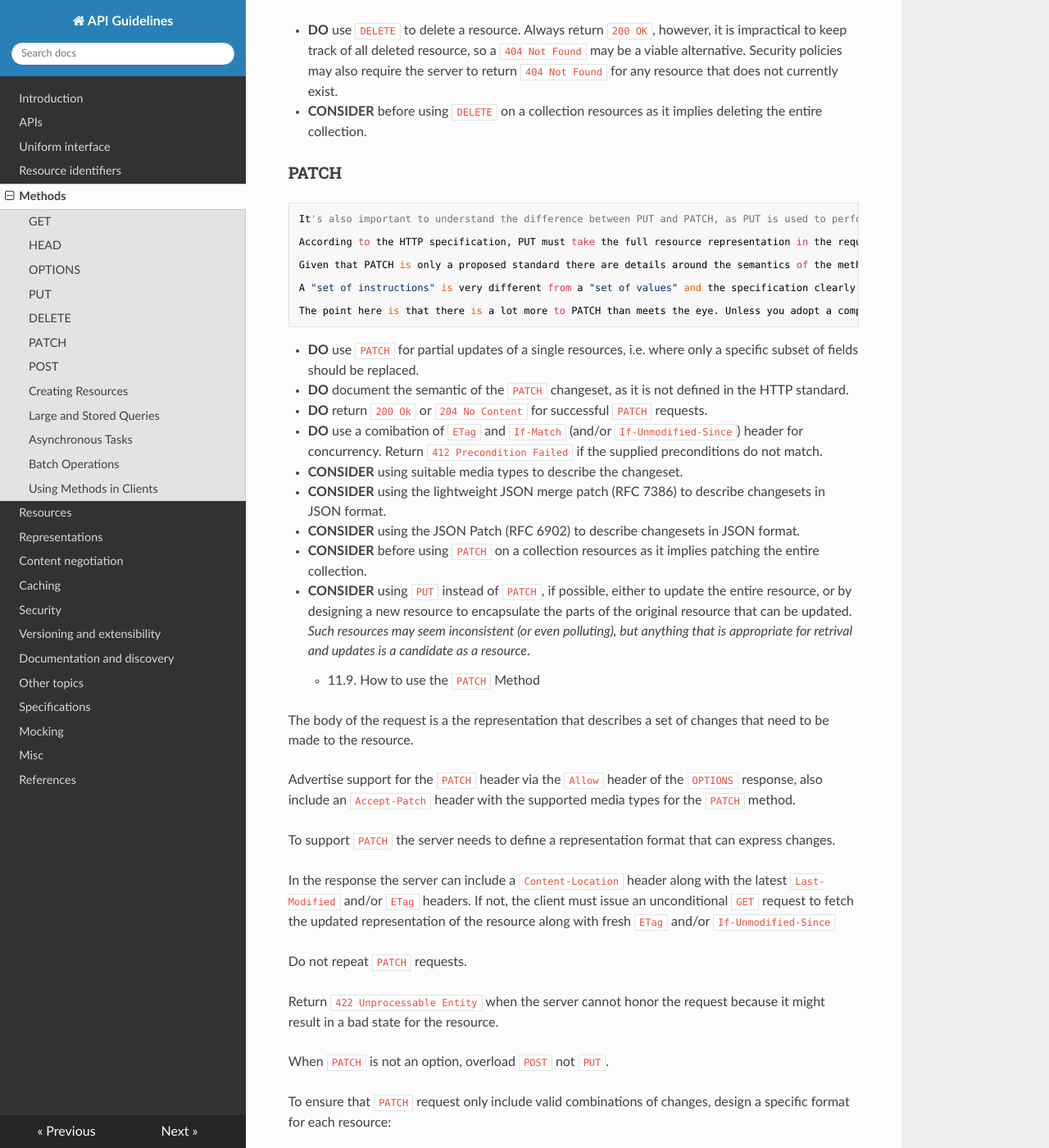
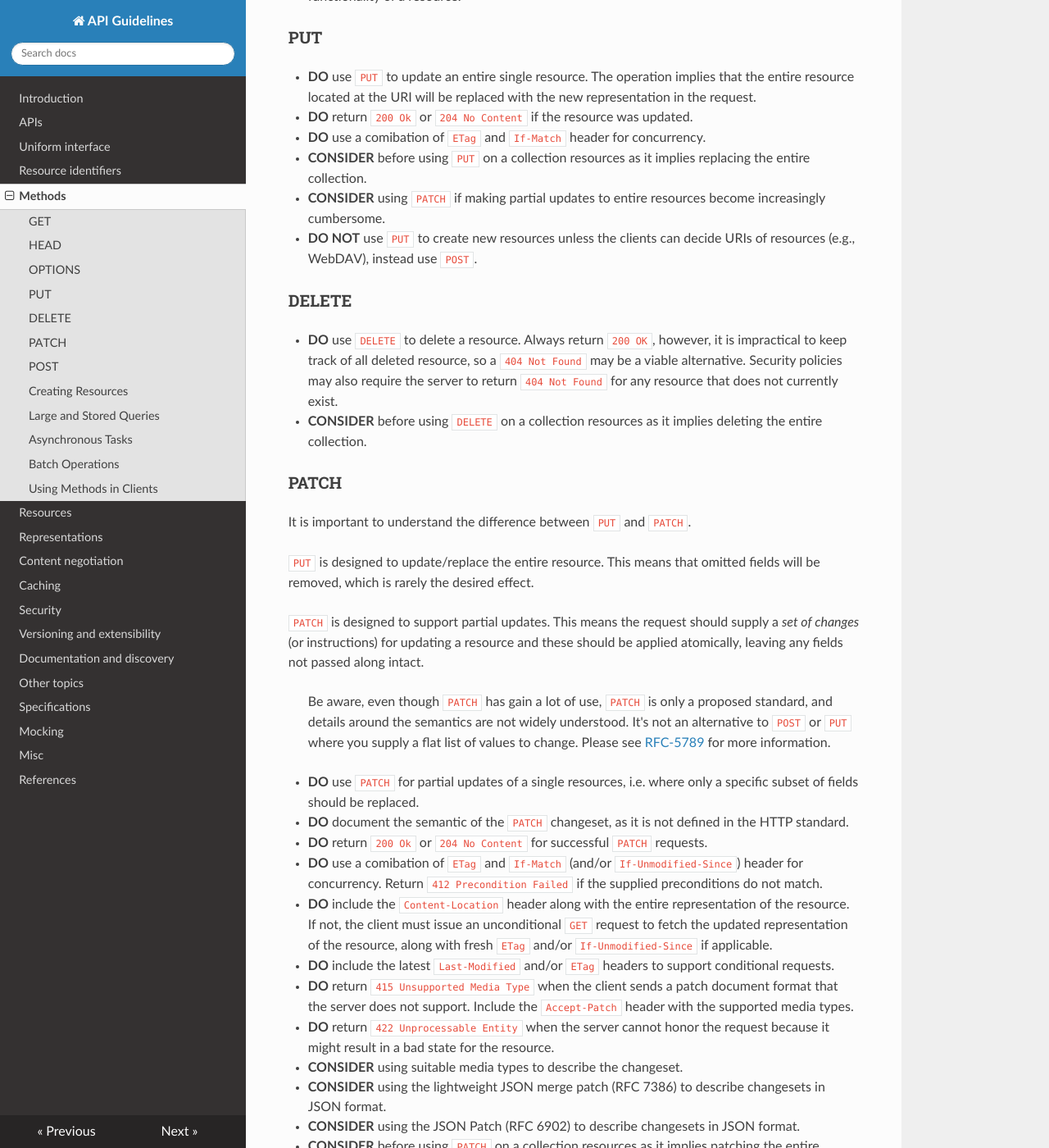
Before and after one commit to thofisch/doc-api, an MkDocs documentation site: the page built from docs/methods.md, in a window 1280 px wide and 1400 px high, scrolled down 1815 px. Shown: the whole window at 82% size. Built offline with MkDocs 1.6.1, drawn with Linux system fonts in a browser that asks for light colours; nearby versions of some CDN libraries; old or Windows-style settings are respelled for this version of MkDocs; some of the changed text lies outside the part shown.

Commit message:
updated docs

````diff
--- a/docs/methods.md
+++ b/docs/methods.md
@@ -39,13 +39,23 @@
 
     HEAD has exactly the same semantics as GET, but returns headers only, no body.
 
+    Clients can use this method to check whether a resource exists or not or to learn its metadata.
+
 ### OPTIONS
 
-    OPTIONS are used to inspect the available operations (HTTP methods) of a given endpoint.
+- **DO** use `OPTIONS` to get a list of available HTTP methods supported by a given resource.
+- **DO** return a comma separated list of methods in the `Allow` header.
+- **DO** use `OPTIONS` to ping the server or find the supported HTTP version `OPTIONS * HTTP/1.1`
 
-    OPTIONS requests usually either return a comma separated list of methods (provided by an Allow:-Header) or as a structured list of link templates
+When a resource supports `PATCH` add an `Accept-Patch` header with the supported media types.
 
-    Note: OPTIONS is rarely implemented, though it could be used to self-describe the full functionality of a resource.
+Optionally add a `Link` header with a link containing the human-reable document that describes the resource. This can be used to develop a browser plug-in to automatically show the documentation when you type the resource URI in the browser.
+
+Although you can use this method at runtime to dicover methods supported by the resource, doing so is expensive. The method is not cacheable.
+
+Instead of using `OPTIONS` at runtime, use development-time knowledge and links to discover URIs and make requests.
+
+> Note: OPTIONS is rarely implemented, though it could be used to self-describe the full functionality of a resource.
 
 ### PUT
 
@@ -63,53 +73,31 @@
 
 ### PATCH
 
-    It's also important to understand the difference between PUT and PATCH, as PUT is used to perform a complete override of the record (if fields are not included, they are removed) where-as PATCH is used to update a record based on the information provided (or patch it with what you provide), leaving any fields not passed along intact.
+It is important to understand the difference between `PUT` and `PATCH`.
 
-    According to the HTTP specification, PUT must take the full resource representation in the request.
+`PUT` is designed to update/replace the entire resource. This means that omitted fields will be removed, which is rarely the desired effect.
 
-    Given that PATCH is only a proposed standard there are details around the semantics of the method that are not widely understood. It’s not a simple replacement for POST and PUT where you supply a flat list of values to change. The request should supply a set of instructions for updating an entity and these should be applied atomically.
+`PATCH` is designed to support partial updates. This means the request should supply a *set of changes* (or instructions) for updating a resource and these should be applied atomically, leaving any fields not passed along intact.
 
-    A "set of instructions" is very different from a "set of values" and the specification clearly states that a request should be a different content type to the resource being modified.
-
-    The point here is that there is a lot more to PATCH than meets the eye. Unless you adopt a complex semantic format for describing change then you are likely to arouse the ire of the "you’re doing it wrong" brigade.
+> Be aware, even though `PATCH` has gain a lot of use, `PATCH` is only a proposed standard, and details around the semantics are not widely understood. It's not an alternative to `POST` or `PUT` where you supply a flat list of values to change. Please see [RFC-5789](https://tools.ietf.org/html/rfc5789) for more information.
 
 - **DO** use `PATCH` for partial updates of a single resources, i.e. where only a specific subset of fields should be replaced.
 - **DO** document the semantic of the `PATCH` changeset, as it is not defined in the HTTP standard.
 - **DO** return `200 Ok` or `204 No Content` for successful `PATCH` requests.
 - **DO** use a comibation of `ETag` and `If-Match` (and/or `If-Unmodified-Since`) header for concurrency. Return `412 Precondition Failed` if the supplied preconditions do not match.
+- **DO** include the `Content-Location` header along with the entire representation of the resource. If not, the client must issue an unconditional `GET` request to fetch the updated representation of the resource, along with fresh `ETag` and/or `If-Unmodified-Since` if applicable.
+- **DO** include the latest `Last-Modified` and/or `ETag` headers to support conditional requests.
+- **DO** return `415 Unsupported Media Type` when the client sends a patch document format that the server does not support. Include the `Accept-Patch` header with the supported media types.
+- **DO** return `422 Unprocessable Entity` when the server cannot honor the request because it might result in a bad state for the resource.
 - **CONSIDER** using suitable media types to describe the changeset.
 - **CONSIDER** using the lightweight JSON merge patch (RFC 7386) to describe changesets in JSON format.
 - **CONSIDER** using the JSON Patch (RFC 6902) to describe changesets in JSON format.
 - **CONSIDER** before using `PATCH` on a collection resources as it implies patching the entire collection.
+- **CONSIDER** overloading `POST`, not `PUT`, when `PATCH` is not an option.
 - **CONSIDER** using `PUT` instead of `PATCH`, if possible, either to update the entire resource, or by designing a new resource to encapsulate the parts of the original resource that can be updated. *Such resources may seem inconsistent (or even polluting), but anything that is appropriate for retrival and updates is a candidate as a resource*.
-
-    - 11.9. How to use the `PATCH` Method
-
-The body of the request is a the representation that describes a set of changes that need to be made to the resource.
-
-Advertise support for the `PATCH` header via the `Allow` header of the `OPTIONS` response, also include an `Accept-Patch` header with the supported media types for the `PATCH` method.
-
-To support `PATCH` the server needs to define a representation format that can express changes.
-
-In the response the server can include a `Content-Location` header along with the latest `Last-Modified` and/or `ETag` headers. If not, the client must issue an unconditional `GET` request to fetch the updated representation of the resource along with fresh `ETag` and/or `If-Unmodified-Since`
-
-Do not repeat `PATCH` requests.
-
-Return `422 Unprocessable Entity` when the server cannot honor the request because it might result in a bad state for the resource.
-
-When `PATCH` is not an option, overload `POST` not `PUT`.
-
-To ensure that `PATCH` request only include valid combinations of changes, design a specific format for each resource:
-
-```json
-{
-    "diffCustomer": {
-        "replaceName": "xxx",
-        "addNickName": "xxx",
-        "removeFaxLine": true,
-    }
-}
-```
+- **CONSIDER** advertising the support for `PATCH` via the `Allow` header of the `OPTIONS`response, also including an `Accept-Patch` header with the supported media types for the `PATCH` method.
+- **CONSIDER** designing a specific format for each resource, to ensure that `PATCH` request only include valid combinations of changes.
+- **DO NOT** repeat `PATCH` requests unless explicitly stated in the documentation.
 
 ### POST
 
````
